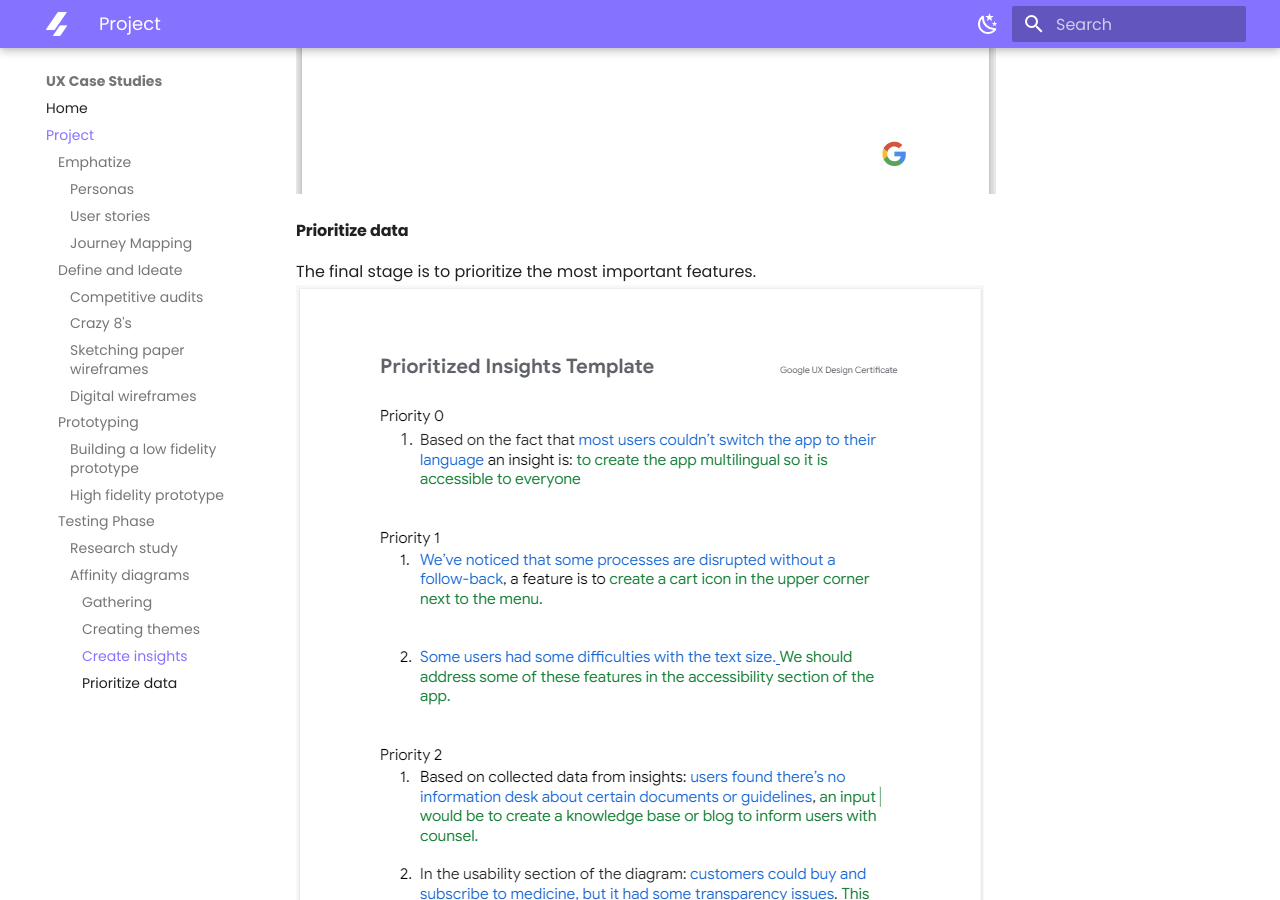
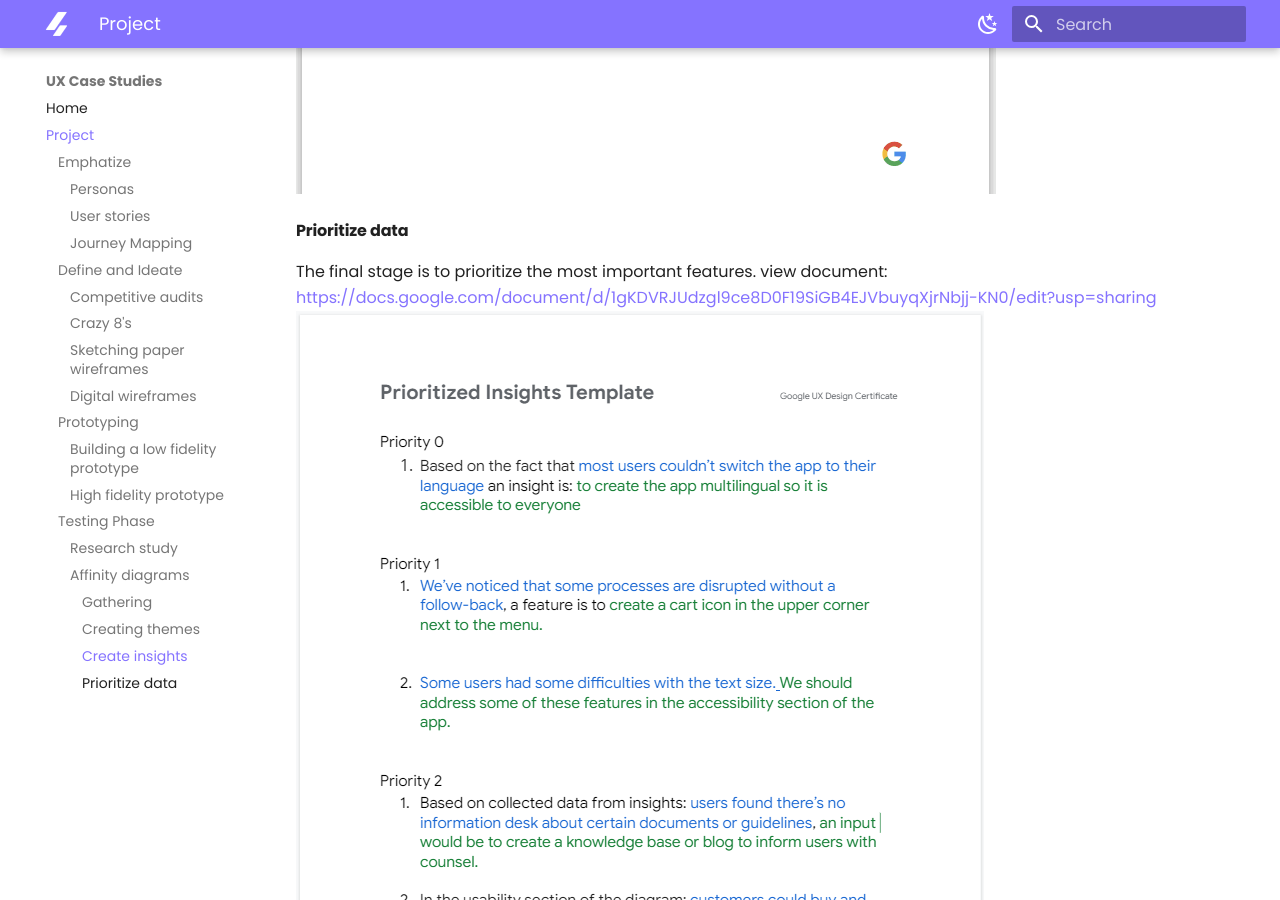
Before and after one commit to divstackio/docs-study, an MkDocs documentation site: the page built from docs/project.md, in a window 1280 px wide and 900 px high, scrolled down 22507 px. Built offline with MkDocs 1.6.1 and Material for MkDocs 9.7.7, drawn with Linux system fonts in a browser that asks for light colours.

Commit message:
Update project.md

```diff
--- a/docs/project.md
+++ b/docs/project.md
@@ -242,5 +242,6 @@ You can download/view the document with the following link: <https://docs.google
 #### Prioritize data ####
 
 The final stage is to prioritize the most important features.
+view document: <https://docs.google.com/document/d/1gKDVRJUdzgl9ce8D0F19SiGB4EJVbuyqXjrNbjj-KN0/edit?usp=sharing>
 <br>
 <img src="https://raw.githubusercontent.com/divstackio/docs-study/main/docs/img/prioritized_themes.png">
```
